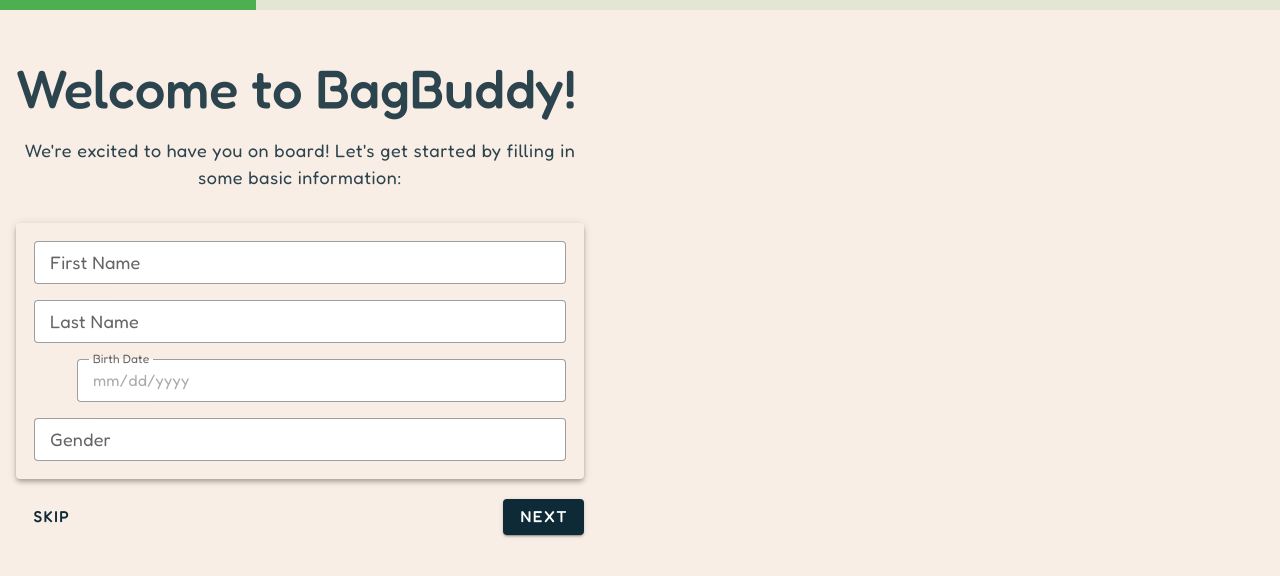
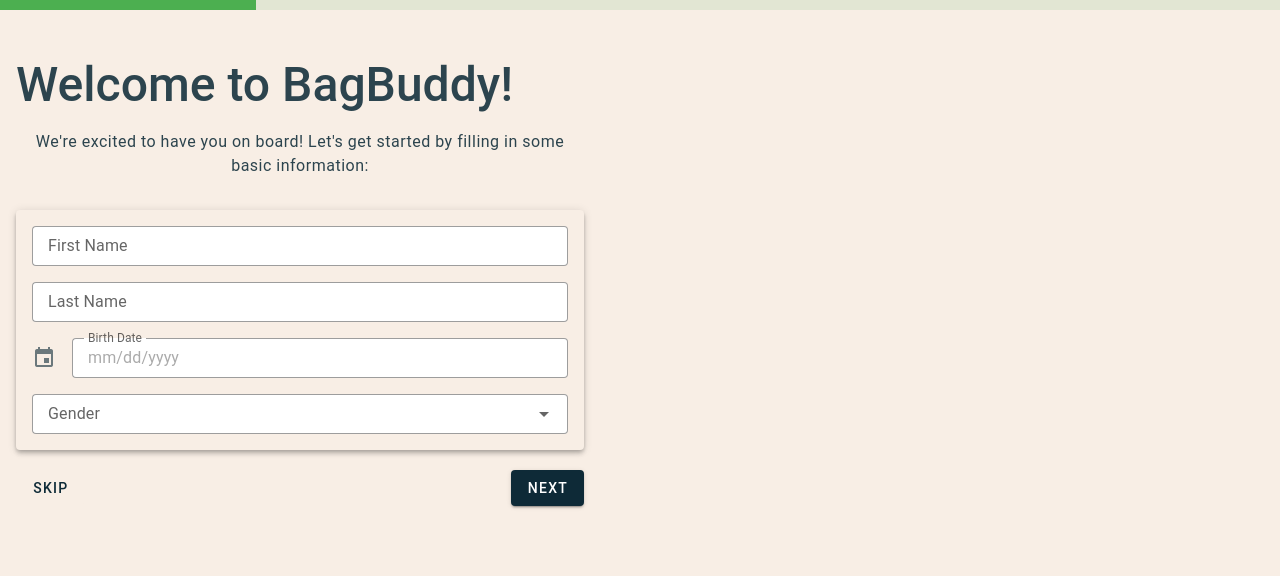
Before and after one commit to alinech20/bagbuddy, a Vue app in the folder frontend/: page /onboarding/1 in a window 1280 px wide. Shown: the top 576 px of the page. Built offline with nearby package versions, Linux system fonts and the light colour scheme; no server answers; sample sign-in values are in the browser's storage.

Commit message:
Restructure onboarding flow

```diff
--- a/frontend/package.json
+++ b/frontend/package.json
@@ -16,6 +16,7 @@
     "format": "prettier --write src/"
   },
   "dependencies": {
+    "@mdi/font": "^7.4.47",
     "@vueuse/core": "^12.5.0",
     "firebase": "^11.3.1",
     "loglevel": "^1.9.2",
--- a/frontend/src/components/onboarding/HealthSafetyStep.vue
+++ b/frontend/src/components/onboarding/HealthSafetyStep.vue
@@ -1,12 +1,8 @@
 <script setup lang="ts">
 import OnboardingStep from '@/components/onboarding/OnboardingStep.vue'
 import { ref } from 'vue'
-import { type IHealthAndSafety, TRANSPORT_TYPES } from '@/types/user.ts'
-import { storeToRefs } from 'pinia'
-import { useUserStore } from '@/stores/user.ts'
-
-const emits = defineEmits(['nextStep'])
-const { user } = storeToRefs(useUserStore())
+import { TRANSPORT_TYPES } from '@/types/user.ts'
+import { useOnboardingStore } from '@/stores/onboarding.ts'
 
 const allergies = ref<boolean>()
 const allergiesItems = [
@@ -23,21 +19,18 @@
 const transport = ref<TRANSPORT_TYPES>()
 const transportItems = [...Object.keys(TRANSPORT_TYPES)]
 
+const { continueOnboarding, goBack } = useOnboardingStore()
+
 const nextStep = () => {
-  const health: IHealthAndSafety = {
+  continueOnboarding({
     allergies: allergies.value,
-    preferred_transport: transport.value,
-  }
-
-  if (!user.value.preferences) user.value.preferences = {}
-  user.value.preferences.health_safety = health
-
-  emits('nextStep')
+    transport: transport.value,
+  })
 }
 </script>
 
 <template>
-  <OnboardingStep>
+  <OnboardingStep @next="nextStep" @prev="goBack">
     <template #title>Health & Safety</template>
     <template #description>
       Let's make sure we cover your health and safety needs:
@@ -64,13 +57,5 @@
         />
       </v-form>
     </template>
-    <template #actions>
-      <v-btn color="background" variant="flat">Skip</v-btn>
-      <v-btn color="secondary">Back</v-btn>
-      <v-spacer />
-      <v-btn @click="nextStep" color="primary">Next</v-btn>
-    </template>
   </OnboardingStep>
 </template>
-
-<style scoped lang="sass"></style>
--- a/frontend/src/components/onboarding/OnboardingStep.vue
+++ b/frontend/src/components/onboarding/OnboardingStep.vue
@@ -1,4 +1,10 @@
-<script setup lang="ts"></script>
+<script setup lang="ts">
+import { storeToRefs } from 'pinia'
+import { useOnboardingStore } from '@/stores/onboarding.ts'
+import { ONBOARDING_STEPS } from '@/types/user.ts'
+
+const { step } = storeToRefs(useOnboardingStore())
+</script>
 
 <template>
   <v-container>
@@ -19,10 +25,19 @@
         </v-card>
       </v-row>
       <v-row class="mt-8">
-        <slot name="actions"></slot>
+        <slot name="actions">
+          <v-btn color="background" variant="flat">Skip</v-btn>
+          <v-btn
+            v-if="step !== ONBOARDING_STEPS.WELCOME"
+            @click="$emit('prev')"
+            color="secondary"
+          >
+            Back
+          </v-btn>
+          <v-spacer />
+          <v-btn @click="$emit('next')" color="primary">Next</v-btn>
+        </slot>
       </v-row>
     </v-col>
   </v-container>
 </template>
-
-<style scoped lang="sass"></style>
--- a/frontend/src/components/onboarding/TravelPreferencesStep.vue
+++ b/frontend/src/components/onboarding/TravelPreferencesStep.vue
@@ -1,17 +1,12 @@
 <script setup lang="ts">
 import { ref } from 'vue'
 import {
-  type ITravelPreferences,
   TRAVEL_DESTINATIONS,
   TRAVEL_FREQUENCY,
   TRAVEL_TYPES,
 } from '@/types/user.ts'
 import OnboardingStep from '@/components/onboarding/OnboardingStep.vue'
-import { storeToRefs } from 'pinia'
-import { useUserStore } from '@/stores/user.ts'
-
-const emits = defineEmits(['nextStep'])
-const { user } = storeToRefs(useUserStore())
+import { useOnboardingStore } from '@/stores/onboarding.ts'
 
 const frequency = ref<TRAVEL_FREQUENCY>()
 const frequencyItems = [...Object.keys(TRAVEL_FREQUENCY)]
@@ -20,22 +15,19 @@
 const destinations = ref<TRAVEL_DESTINATIONS[]>([])
 const destinationItems = [...Object.keys(TRAVEL_DESTINATIONS)]
 
+const { continueOnboarding, goBack } = useOnboardingStore()
+
 const nextStep = () => {
-  const prefs: ITravelPreferences = {
+  continueOnboarding({
     travel_frequency: frequency.value,
     travel_types: types.value,
     travel_destinations: destinations.value,
-  }
-
-  if (!user.value.preferences) user.value.preferences = {}
-  user.value.preferences.travel_preferences = prefs
-
-  emits('nextStep')
+  })
 }
 </script>
 
 <template>
-  <OnboardingStep>
+  <OnboardingStep @next="nextStep" @prev="goBack">
     <template #title>Travel Preferences</template>
     <template #description>
       Great! Now let's talk about your travel preferences. This will help us
@@ -74,13 +66,5 @@
         />
       </v-form>
     </template>
-    <template #actions>
-      <v-btn color="background" variant="flat">Skip</v-btn>
-      <v-btn color="secondary">Back</v-btn>
-      <v-spacer />
-      <v-btn @click="nextStep" color="primary">Next</v-btn>
-    </template>
   </OnboardingStep>
 </template>
-
-<style scoped lang="sass"></style>
--- a/frontend/src/components/onboarding/WelcomeStep.vue
+++ b/frontend/src/components/onboarding/WelcomeStep.vue
@@ -1,11 +1,7 @@
 <script setup lang="ts">
 import { ref } from 'vue'
 import OnboardingStep from '@/components/onboarding/OnboardingStep.vue'
-import { useUserStore } from '@/stores/user.ts'
-import { storeToRefs } from 'pinia'
-
-const emits = defineEmits(['nextStep'])
-const { user } = storeToRefs(useUserStore())
+import { useOnboardingStore } from '@/stores/onboarding.ts'
 
 const firstName = ref<string>()
 const lastName = ref<string>()
@@ -23,14 +19,16 @@
   },
 ]
 
+const { continueOnboarding } = useOnboardingStore()
+
 const nextStep = () => {
-  user.value.first_name = firstName.value
-  user.value.last_name = lastName.value
-  user.value.birth_date = birthDate.value
-  // user.value.country_id = country.value
-  user.value.gender_id = gender.value
-
-  emits('nextStep')
+  continueOnboarding({
+    firstName: firstName.value,
+    lastName: lastName.value,
+    birthDate: birthDate.value,
+    // country: country.value,
+    gender: gender.value,
+  })
 }
 </script>
 
@@ -69,5 +67,3 @@
     </template>
   </OnboardingStep>
 </template>
-
-<style scoped lang="sass"></style>
--- a/frontend/src/constants.ts
+++ b/frontend/src/constants.ts
@@ -14,6 +14,7 @@
 export const PINIA_STORE_KEYS = {
   AUTH: 'auth',
   USER: 'user',
+  ONBOARDING: 'onboarding',
 }
 
 export const SNACKBAR_DURATION = 5000
--- a/frontend/src/layouts/onboarding/OnboardingHeader.vue
+++ b/frontend/src/layouts/onboarding/OnboardingHeader.vue
@@ -1,12 +1,10 @@
 <script setup lang="ts">
 import { computed } from 'vue'
-import { useRoute } from 'vue-router'
 import { ONBOARDING_STEPS } from '@/types/user.ts'
+import { useOnboardingStore } from '@/stores/onboarding.ts'
+import { storeToRefs } from 'pinia'
 
-const route = useRoute()
-const step = computed(
-  () => Number.parseInt(route.params.step as string, 10) || 1,
-)
+const { step } = storeToRefs(useOnboardingStore())
 const progress = computed(
   () => (step.value / (Object.keys(ONBOARDING_STEPS).length / 2)) * 100,
 )
--- a/frontend/src/main.ts
+++ b/frontend/src/main.ts
@@ -1,8 +1,7 @@
 import { createApp } from 'vue'
 import { createPinia } from 'pinia'
 import vuetify from '@/plugins/vuetify.ts'
-import '@/styles/main.sass'
-
+// import '@/styles/main.sass'
 import App from './App.vue'
 import router from './router'
 
--- a/frontend/src/pages/onboarding/OnboardingPage.vue
+++ b/frontend/src/pages/onboarding/OnboardingPage.vue
@@ -1,32 +1,29 @@
 <script setup lang="ts">
-import { useRoute } from 'vue-router'
 import { ONBOARDING_STEPS } from '@/types/user.ts'
 import WelcomeStep from '@/components/onboarding/WelcomeStep.vue'
 import TravelPreferencesStep from '@/components/onboarding/TravelPreferencesStep.vue'
-import router from '@/router'
-import { computed } from 'vue'
 import HealthSafetyStep from '@/components/onboarding/HealthSafetyStep.vue'
+import { useOnboardingStore } from '@/stores/onboarding.ts'
+import { storeToRefs } from 'pinia'
 
-const route = useRoute()
-const step = computed(
-  () => Number.parseInt(route.params.step as string, 10) || 1,
-)
-
-const setStep = (s: ONBOARDING_STEPS) =>
-  router.push({ path: `/onboarding/${s}` })
+const onboardingStore = useOnboardingStore()
+const { goBack, continueOnboarding } = onboardingStore
+const { step } = storeToRefs(onboardingStore)
 </script>
 
 <template>
   <WelcomeStep
-    @next-step="setStep(ONBOARDING_STEPS.TRAVEL_PREFERENCES)"
+    @next-step="continueOnboarding"
     v-if="step === ONBOARDING_STEPS.WELCOME"
   />
   <TravelPreferencesStep
-    @next-step="setStep(ONBOARDING_STEPS.HEALTH_SAFETY)"
+    @prev-step="goBack"
+    @next-step="continueOnboarding"
     v-if="step === ONBOARDING_STEPS.TRAVEL_PREFERENCES"
   />
   <HealthSafetyStep
-    @next-step="setStep(ONBOARDING_STEPS.PERSONALIZATION)"
+    @prev-step="goBack"
+    @next-step="continueOnboarding"
     v-if="step === ONBOARDING_STEPS.HEALTH_SAFETY"
   />
 </template>
--- a/frontend/src/plugins/vuetify.ts
+++ b/frontend/src/plugins/vuetify.ts
@@ -2,6 +2,8 @@
 import 'vuetify/styles'
 import type { ThemeDefinition } from 'vuetify'
 import { createVuetify } from 'vuetify'
+import { aliases, mdi } from 'vuetify/iconsets/mdi'
+import '@mdi/font/css/materialdesignicons.css'
 
 const customDefaultTheme: ThemeDefinition = {
   dark: false,
@@ -27,6 +29,13 @@
     defaultTheme: 'customDefaultTheme',
     themes: {
       customDefaultTheme,
+    },
+  },
+  icons: {
+    defaultSet: 'mdi',
+    aliases,
+    sets: {
+      mdi,
     },
   },
   defaults: {
--- /dev/null
+++ b/frontend/src/stores/onboarding.ts
@@ -0,0 +1,74 @@
+import { defineStore, storeToRefs } from 'pinia'
+import { PINIA_STORE_KEYS } from '@/constants.ts'
+import { useRoute } from 'vue-router'
+import { computed } from 'vue'
+import {
+  type IHealthAndSafety,
+  type ITravelPreferences,
+  ONBOARDING_STEPS,
+} from '@/types/user.ts'
+import router from '@/router'
+import { useUserStore } from '@/stores/user.ts'
+import type { TNullable } from '@/types/helpers.ts'
+
+export const useOnboardingStore = defineStore(
+  PINIA_STORE_KEYS.ONBOARDING,
+  () => {
+    const route = useRoute()
+    const step = computed(
+      () => Number.parseInt(route.params.step as string, 10) || 1,
+    )
+    const setStep = (s: ONBOARDING_STEPS) =>
+      router.push({ path: `/onboarding/${s}` })
+
+    const goBack = () => {
+      setStep(step.value - 1)
+    }
+
+    const { user } = storeToRefs(useUserStore())
+    const saveBasicDetails = (details: {
+      firstName?: TNullable<string>
+      lastName?: TNullable<string>
+      birthDate?: TNullable<string>
+      gender?: TNullable<number>
+    }) => {
+      user.value.first_name = details.firstName
+      user.value.last_name = details.lastName
+      user.value.birth_date = details.birthDate
+      user.value.gender_id = details.gender
+    }
+
+    const saveTravelPreferences = (prefs: ITravelPreferences) => {
+      if (!user.value.preferences) user.value.preferences = {}
+      user.value.preferences.travel_preferences = prefs
+    }
+
+    const saveHealthSafety = (hs: IHealthAndSafety) => {
+      if (!user.value.preferences) user.value.preferences = {}
+      user.value.preferences.health_safety = hs
+    }
+
+    const continueOnboarding = (args: object) => {
+      switch (step.value) {
+        case ONBOARDING_STEPS.WELCOME:
+          saveBasicDetails(args)
+          setStep(ONBOARDING_STEPS.TRAVEL_PREFERENCES)
+          break
+        case ONBOARDING_STEPS.TRAVEL_PREFERENCES:
+          saveTravelPreferences(args as ITravelPreferences)
+          setStep(ONBOARDING_STEPS.HEALTH_SAFETY)
+          break
+        case ONBOARDING_STEPS.HEALTH_SAFETY:
+          saveHealthSafety(args as IHealthAndSafety)
+          setStep(ONBOARDING_STEPS.PERSONALIZATION)
+          break
+      }
+    }
+
+    return {
+      step,
+      goBack,
+      continueOnboarding,
+    }
+  },
+)
```
Also changed, not shown: frontend/eslint.config.ts (+13 -2 lines), 1 other file (tests, documents, lock files or other folders).
